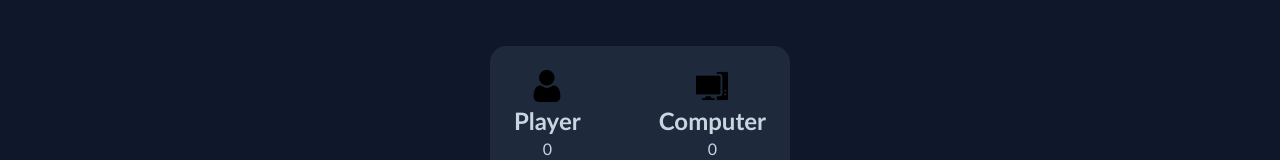
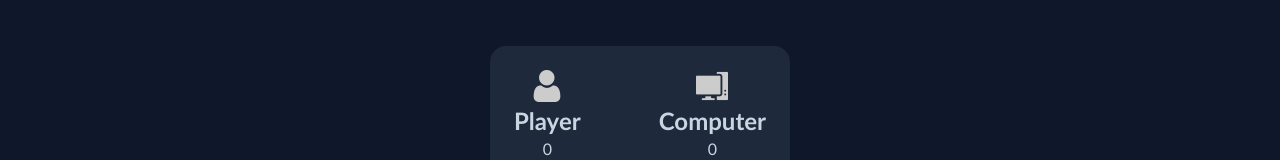
Before and after one commit to jormaedes/Rock-Paper-Scissors, a plain HTML site: page index.html in a window 1280 px wide. Shown: the part 164-324 px from the top of the page. Drawn offline with Linux system fonts and the light colour scheme.

Commit message:
mudei a cor dos icones do player e do computer

```diff
--- a/style.css
+++ b/style.css
@@ -62,6 +62,7 @@ body {
 .points-container img {
 	width: 32px;
 	height: 32px;
+	filter: invert(80%);
 }
 
 .card-item {
```
